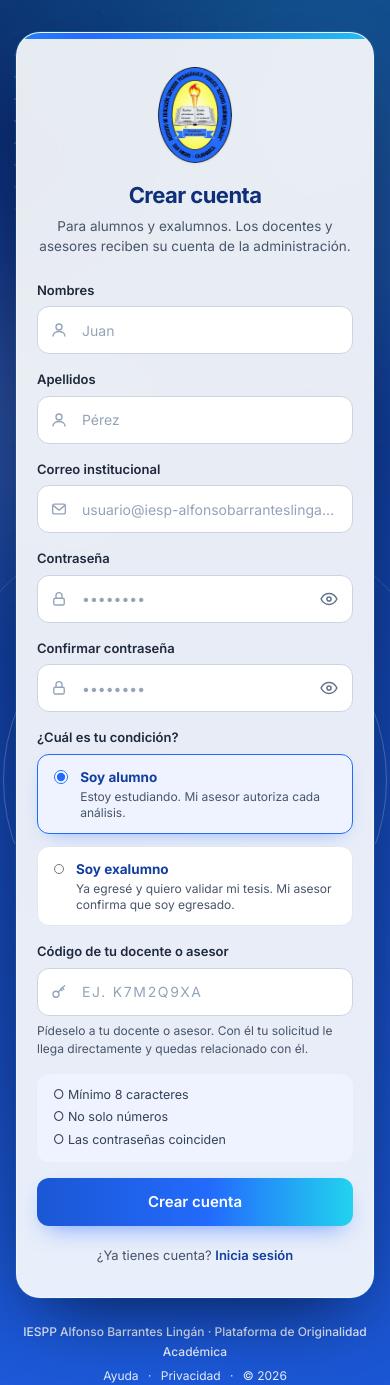
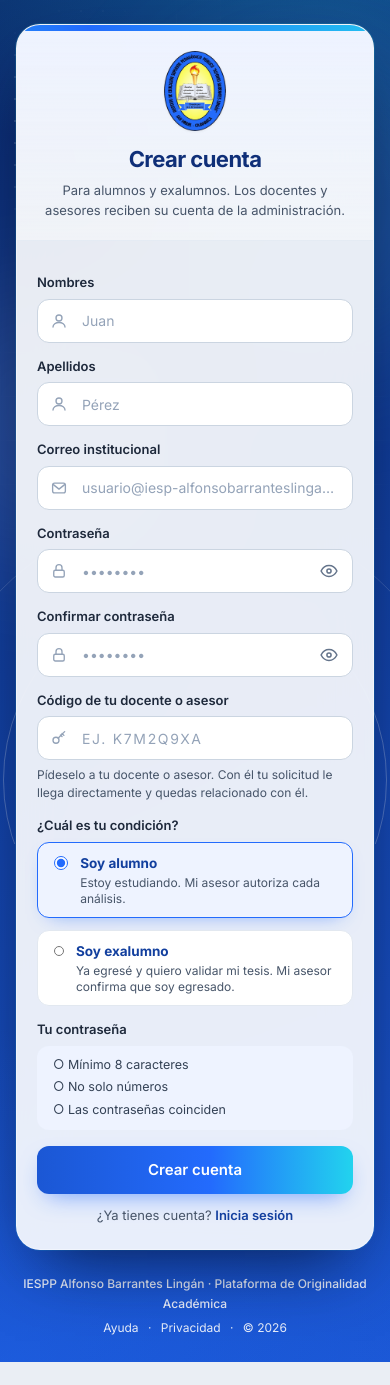
Before and after one commit to jucanuro/iesppab, a Django app: page /registro/ in a window 390 px wide. Shown: the top 1385 px of the page. After the commit the page ends 1362 px from the top, so only its background shows below. Run offline with Django 5.2, Linux system fonts and the light colour scheme; data that the repository does not hold is empty; parts of the project's set-up code (start-up, migrations or seed data) failed here and were passed over; some libraries are stand-ins or nearby versions.

Commit message:
feat(registro): formulario ancho en 3 columnas, sin scroll en escritorio
Tarjeta ancha con lateral (escudo, título y pasos) y cuadrícula de 3 columnas:
nombres, apellidos y correo; contraseñas y código del asesor; condición
(alumno/exalumno) y requisitos de la contraseña; botón e «Inicia sesión» en la
última línea. En móvil y tablet se apila con scroll normal. Sin scroll vertical
a 1366x768 (también al 90 %) y 1920x1080. auth_base gana los bloques
auth_inner y main_padding y el parcial _messages.html; _field.html acepta
«compact». Mismos campos, textos y validaciones.

Co-Authored-By: Claude Opus 5.5 <noreply@anthropic.com>

```diff
--- a/templates/accounts/_field.html
+++ b/templates/accounts/_field.html
@@ -1,4 +1,4 @@
-{# Campo de formulario de autenticación. Parámetros: id, name, label, type, autocomplete, placeholder, icon (user|mail|lock|key), password, errors, hint, maxlength, extra_class (mayúsculas espaciadas) #}
+{# Campo de formulario de autenticación. Parámetros: id, name, label, type, autocomplete, placeholder, icon (user|mail|lock|key), password, errors, hint, maxlength, extra_class (mayúsculas espaciadas), compact (alto reducido) #}
 <div>
     <label for="{{ id }}" class="mb-1.5 block text-[13px] font-semibold text-slate-800">{{ label }}</label>
     <div class="relative">
@@ -23,7 +23,7 @@
                required placeholder="{{ placeholder }}" title="{{ placeholder }}"
                {% if hint %}aria-describedby="{{ id }}-hint"{% endif %}
                {% if errors %}aria-invalid="true"{% endif %}
-               class="field h-12 truncate pl-11 {% if password %}pr-12{% else %}pr-3{% endif %} {% if errors %}!border-red-400 focus:!ring-red-200{% endif %}">
+               class="field {% if compact %}h-11{% else %}h-12{% endif %} truncate pl-11 {% if password %}pr-12{% else %}pr-3{% endif %} {% if errors %}!border-red-400 focus:!ring-red-200{% endif %}">
         {% if password %}
             <button type="button" data-toggle-password="{{ id }}" aria-label="Mostrar contraseña" aria-pressed="false"
                     class="absolute inset-y-0 right-0 flex w-12 items-center justify-center rounded-r-xl text-slate-500 transition hover:text-[#123f9e]">
--- /dev/null
+++ b/templates/accounts/_messages.html
@@ -0,0 +1,19 @@
+{# Mensajes flash de las pantallas de acceso. #}
+{% if messages %}
+    <div class="mt-5 space-y-2" aria-live="polite">
+        {% for message in messages %}
+            <div role="alert" class="flex items-start gap-2.5 rounded-xl border px-3.5 py-3 text-[13px] font-medium leading-5
+                {% if message.tags == 'success' %}border-emerald-200 bg-emerald-50 text-emerald-800
+                {% elif message.tags == 'error' %}border-red-200 bg-red-50 text-red-800
+                {% else %}border-sky-200 bg-sky-50 text-sky-800{% endif %}">
+                <svg class="mt-0.5 h-4 w-4 shrink-0" viewBox="0 0 24 24" fill="none" aria-hidden="true">
+                    <circle cx="12" cy="12" r="9" stroke="currentColor" stroke-width="1.8"/>
+                    {% if message.tags == 'success' %}<path d="m8 12.3 2.7 2.7L16 9.5" stroke="currentColor" stroke-width="2" stroke-linecap="round" stroke-linejoin="round"/>
+                    {% elif message.tags == 'error' %}<path d="M12 7.5v5.5M12 16.2v.1" stroke="currentColor" stroke-width="2" stroke-linecap="round"/>
+                    {% else %}<path d="M12 11v5M12 7.8v.1" stroke="currentColor" stroke-width="2" stroke-linecap="round"/>{% endif %}
+                </svg>
+                <span class="min-w-0 break-words">{{ message }}</span>
+            </div>
+        {% endfor %}
+    </div>
+{% endif %}
--- a/templates/accounts/auth_base.html
+++ b/templates/accounts/auth_base.html
@@ -42,9 +42,10 @@
         <div class="absolute -bottom-52 left-1/2 h-[34rem] w-[34rem] -translate-x-1/2 rounded-full border border-white/15"></div>
     </div>
 
-    <main class="relative flex min-h-screen flex-col items-center justify-center px-4 py-8 sm:py-12">
+    <main class="relative flex min-h-screen flex-col items-center justify-center px-4 {% block main_padding %}py-8 sm:py-12{% endblock %}">
         <section class="card-in w-full {% block card_width %}max-w-[520px]{% endblock %} overflow-hidden rounded-xl3 border border-white/40 bg-white/90 shadow-[0_30px_70px_-24px_rgba(2,12,40,0.8),0_0_0_1px_rgba(34,211,238,0.15)] backdrop-blur-xl">
             <div class="accent-bar h-1.5 w-full"></div>
+            {% block auth_inner %}
             <div class="px-5 pb-8 pt-7 sm:px-10">
                 <div class="mb-4 flex justify-center">
                     <img src="{% static 'img/logo-iesppabl.png' %}" alt="Escudo {{ institution_name|default:'IESPP' }}"
@@ -55,27 +56,11 @@
                     <p class="mt-1 text-[13.5px] text-slate-600">{% block auth_subtitle %}{% endblock %}</p>
                 </div>
 
-                {% if messages %}
-                    <div class="mt-5 space-y-2" aria-live="polite">
-                        {% for message in messages %}
-                            <div role="alert" class="flex items-start gap-2.5 rounded-xl border px-3.5 py-3 text-[13px] font-medium leading-5
-                                {% if message.tags == 'success' %}border-emerald-200 bg-emerald-50 text-emerald-800
-                                {% elif message.tags == 'error' %}border-red-200 bg-red-50 text-red-800
-                                {% else %}border-sky-200 bg-sky-50 text-sky-800{% endif %}">
-                                <svg class="mt-0.5 h-4 w-4 shrink-0" viewBox="0 0 24 24" fill="none" aria-hidden="true">
-                                    <circle cx="12" cy="12" r="9" stroke="currentColor" stroke-width="1.8"/>
-                                    {% if message.tags == 'success' %}<path d="m8 12.3 2.7 2.7L16 9.5" stroke="currentColor" stroke-width="2" stroke-linecap="round" stroke-linejoin="round"/>
-                                    {% elif message.tags == 'error' %}<path d="M12 7.5v5.5M12 16.2v.1" stroke="currentColor" stroke-width="2" stroke-linecap="round"/>
-                                    {% else %}<path d="M12 11v5M12 7.8v.1" stroke="currentColor" stroke-width="2" stroke-linecap="round"/>{% endif %}
-                                </svg>
-                                <span class="min-w-0 break-words">{{ message }}</span>
-                            </div>
-                        {% endfor %}
-                    </div>
-                {% endif %}
+                {% include "accounts/_messages.html" %}
 
                 {% block auth_body %}{% endblock %}
             </div>
+            {% endblock %}
         </section>
 
         <footer class="mt-6 max-w-[640px] text-center text-[12px] leading-5 text-white/90">
--- a/templates/accounts/register.html
+++ b/templates/accounts/register.html
@@ -1,38 +1,60 @@
 {% extends "accounts/auth_base.html" %}
+{% load static %}
 
 {% block title %}Crear cuenta | {{ institution_name|default:"IESPP" }}{% endblock %}
-{% block card_width %}max-w-[640px]{% endblock %}
-{% block auth_title %}Crear cuenta{% endblock %}
-{% block auth_subtitle %}Para alumnos y exalumnos. Los docentes y asesores reciben su cuenta de la administración.{% endblock %}
+{% block card_width %}max-w-[640px] lg:max-w-6xl{% endblock %}
+{% block main_padding %}py-6 lg:py-4{% endblock %}
 
-{% block auth_body %}
-<form method="post" class="mt-6 space-y-4">
+{% block auth_inner %}
+<div class="grid lg:grid-cols-[17rem_minmax(0,1fr)]">
+    <!-- Lateral: identidad y pasos (arriba en móvil) -->
+    <aside class="flex flex-col items-center gap-3 border-b border-slate-200/70 bg-gradient-to-b from-[#eef3ff] to-white/40 px-6 py-5 text-center lg:items-start lg:border-b-0 lg:border-r lg:py-7 lg:text-left">
+        <img src="{% static 'img/logo-iesppabl.png' %}" alt="Escudo {{ institution_name|default:'IESPP' }}" class="h-20 w-auto select-none drop-shadow-sm lg:h-24">
+        <div>
+            <h1 class="text-[22px] font-bold tracking-tight text-[#0f2f78]">Crear cuenta</h1>
+            <p class="mt-1 text-[13px] leading-5 text-slate-600">Para alumnos y exalumnos. Los docentes y asesores reciben su cuenta de la administración.</p>
+        </div>
+        <ol class="mt-1 hidden space-y-2.5 text-[12.5px] leading-5 text-slate-700 lg:block">
+            <li class="flex gap-2.5"><span class="flex h-5 w-5 shrink-0 items-center justify-center rounded-full bg-[#236bfd] text-[11px] font-bold text-white">1</span>Regístrate con tu correo institucional y el código de tu docente o asesor.</li>
+            <li class="flex gap-2.5"><span class="flex h-5 w-5 shrink-0 items-center justify-center rounded-full bg-[#236bfd] text-[11px] font-bold text-white">2</span>Tu asesor te habilita (y, si eres exalumno, valida que egresaste).</li>
+            <li class="flex gap-2.5"><span class="flex h-5 w-5 shrink-0 items-center justify-center rounded-full bg-[#236bfd] text-[11px] font-bold text-white">3</span>Sube tus documentos para el análisis de originalidad.</li>
+        </ol>
+    </aside>
+
+    <!-- Formulario -->
+    <div class="px-5 pb-6 pt-4 sm:px-8 lg:py-6">
+        {% include "accounts/_messages.html" %}
+
+        <form method="post" class="mt-4 space-y-4 lg:mt-1">
             {% csrf_token %}
-    <div class="grid grid-cols-1 gap-4 sm:grid-cols-2">
-        {% include "accounts/_field.html" with id="first_name" name="first_name" label="Nombres" autocomplete="given-name" placeholder="Juan" icon="user" %}
-        {% include "accounts/_field.html" with id="last_name" name="last_name" label="Apellidos" autocomplete="family-name" placeholder="Pérez" icon="user" %}
-    </div>
+            <div class="grid grid-cols-1 gap-x-4 gap-y-3.5 sm:grid-cols-2 lg:grid-cols-3">
+                {% include "accounts/_field.html" with id="first_name" name="first_name" label="Nombres" autocomplete="given-name" placeholder="Juan" icon="user" compact=True %}
+                {% include "accounts/_field.html" with id="last_name" name="last_name" label="Apellidos" autocomplete="family-name" placeholder="Pérez" icon="user" compact=True %}
+                <div class="sm:col-span-2 lg:col-span-1">
                     {% if email_domain %}
-        {% include "accounts/_field.html" with id="email" name="email" label="Correo institucional" type="email" autocomplete="email" placeholder="usuario@"|add:email_domain icon="mail" hint="Debe pertenecer al dominio @"|add:email_domain %}
+                        {% include "accounts/_field.html" with id="email" name="email" label="Correo institucional" type="email" autocomplete="email" placeholder="usuario@"|add:email_domain icon="mail" hint="Debe pertenecer al dominio @"|add:email_domain compact=True %}
                     {% else %}
-        {% include "accounts/_field.html" with id="email" name="email" label="Correo institucional" type="email" autocomplete="email" placeholder="usuario@iesp-alfonsobarranteslingan.edu.pe" icon="mail" %}
+                        {% include "accounts/_field.html" with id="email" name="email" label="Correo institucional" type="email" autocomplete="email" placeholder="usuario@iesp-alfonsobarranteslingan.edu.pe" icon="mail" compact=True %}
                     {% endif %}
-    <div class="grid grid-cols-1 gap-4 sm:grid-cols-2">
-        {% include "accounts/_field.html" with id="password1" name="password1" label="Contraseña" type="password" autocomplete="new-password" placeholder="••••••••" icon="lock" password=True %}
-        {% include "accounts/_field.html" with id="password2" name="password2" label="Confirmar contraseña" type="password" autocomplete="new-password" placeholder="••••••••" icon="lock" password=True %}
                 </div>
 
-    <fieldset>
+                {% include "accounts/_field.html" with id="password1" name="password1" label="Contraseña" type="password" autocomplete="new-password" placeholder="••••••••" icon="lock" password=True compact=True %}
+                {% include "accounts/_field.html" with id="password2" name="password2" label="Confirmar contraseña" type="password" autocomplete="new-password" placeholder="••••••••" icon="lock" password=True compact=True %}
+                <div class="sm:col-span-2 lg:col-span-1">
+                    {% include "accounts/_field.html" with id="invite_code" name="invite_code" label="Código de tu docente o asesor" autocomplete="off" placeholder="Ej. K7M2Q9XA" icon="key" maxlength="12" extra_class=True hint="Pídeselo a tu docente o asesor. Con él tu solicitud le llega directamente y quedas relacionado con él." compact=True %}
+                </div>
+
+                <fieldset class="sm:col-span-2">
                     <legend class="mb-1.5 block text-[13px] font-semibold text-slate-800">¿Cuál es tu condición?</legend>
                     <div class="grid grid-cols-1 gap-3 sm:grid-cols-2">
-            <label class="flex cursor-pointer items-start gap-3 rounded-xl border border-slate-200 bg-white px-4 py-3 transition hover:border-[#236bfd] has-[:checked]:border-[#236bfd] has-[:checked]:bg-[#eef3ff] has-[:checked]:shadow-[0_8px_20px_-12px_rgba(35,107,253,.6)]">
+                        <label class="flex cursor-pointer items-start gap-3 rounded-xl border border-slate-200 bg-white px-4 py-2.5 transition hover:border-[#236bfd] has-[:checked]:border-[#236bfd] has-[:checked]:bg-[#eef3ff] has-[:checked]:shadow-[0_8px_20px_-12px_rgba(35,107,253,.6)]">
                             <input type="radio" name="student_status" value="ENROLLED" required checked class="mt-0.5 h-4 w-4 accent-[#236bfd]">
                             <span>
                                 <span class="block text-[13.5px] font-bold text-[#123f9e]">Soy alumno</span>
                                 <span class="mt-0.5 block text-[12px] leading-4 text-slate-600">Estoy estudiando. Mi asesor autoriza cada análisis.</span>
                             </span>
                         </label>
-            <label class="flex cursor-pointer items-start gap-3 rounded-xl border border-slate-200 bg-white px-4 py-3 transition hover:border-[#236bfd] has-[:checked]:border-[#236bfd] has-[:checked]:bg-[#eef3ff] has-[:checked]:shadow-[0_8px_20px_-12px_rgba(35,107,253,.6)]">
+                        <label class="flex cursor-pointer items-start gap-3 rounded-xl border border-slate-200 bg-white px-4 py-2.5 transition hover:border-[#236bfd] has-[:checked]:border-[#236bfd] has-[:checked]:bg-[#eef3ff] has-[:checked]:shadow-[0_8px_20px_-12px_rgba(35,107,253,.6)]">
                             <input type="radio" name="student_status" value="ALUMNI" required class="mt-0.5 h-4 w-4 accent-[#236bfd]">
                             <span>
                                 <span class="block text-[13.5px] font-bold text-[#123f9e]">Soy exalumno</span>
@@ -42,20 +64,26 @@
                     </div>
                 </fieldset>
 
-    {% include "accounts/_field.html" with id="invite_code" name="invite_code" label="Código de tu docente o asesor" autocomplete="off" placeholder="Ej. K7M2Q9XA" icon="key" maxlength="12" extra_class=True hint="Pídeselo a tu docente o asesor. Con él tu solicitud le llega directamente y quedas relacionado con él." %}
-
-    <ul id="pwReqs" class="grid gap-1 rounded-xl bg-[#eef3ff] px-4 py-3 text-[12.5px] text-slate-700 sm:grid-cols-3" aria-live="polite">
+                <div class="sm:col-span-2 lg:col-span-1">
+                    <span class="mb-1.5 block text-[13px] font-semibold text-slate-800">Tu contraseña</span>
+                    <ul id="pwReqs" class="grid gap-1 rounded-xl bg-[#eef3ff] px-4 py-2.5 text-[12.5px] text-slate-700 sm:grid-cols-3 lg:grid-cols-1" aria-live="polite">
                         <li data-req="len">○ Mínimo 8 caracteres</li>
                         <li data-req="num">○ No solo números</li>
                         <li data-req="match">○ Las contraseñas coinciden</li>
                     </ul>
+                </div>
+            </div>
 
-    {% include "accounts/_submit.html" with label="Crear cuenta" %}
-    <p class="pt-1 text-center text-[13px] text-slate-600">
+            <div class="flex flex-col items-center gap-3 sm:flex-row sm:justify-between">
+                <p class="order-2 text-center text-[13px] text-slate-600 sm:order-1">
                     ¿Ya tienes cuenta?
                     <a href="{% url 'accounts:login' %}" class="font-semibold text-[#123f9e] hover:underline">Inicia sesión</a>
                 </p>
+                <button type="submit" class="btn btn-primary btn-lg order-1 w-full sm:order-2 sm:w-auto sm:min-w-[16rem]">Crear cuenta</button>
+            </div>
         </form>
+    </div>
+</div>
 {% endblock %}
 
 {% block auth_script %}
```
Lines whose indentation alone changed are shown as unchanged.
